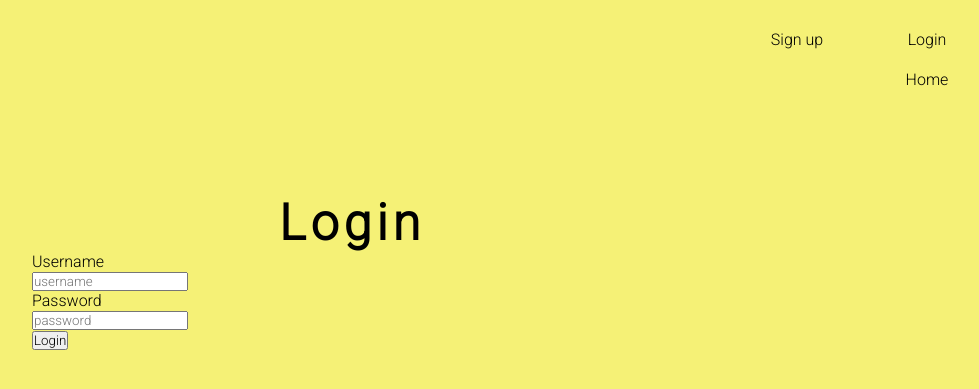
After one commit to CarlosLopez98/Temporizador, a Flask app: page /login in a window 1280 px wide. The commit adds this page. Shown: the top 389 px of the page, without its empty margins (288-1267 px from the left). Run offline with Flask 2, Linux system fonts and the light colour scheme; some libraries are stand-ins or nearby versions.

Commit message:
Formulario de logueo

```diff
--- /dev/null
+++ b/app/forms.py
@@ -0,0 +1,60 @@
+from wtforms import Form
+from wtforms import validators
+from wtforms import StringField, PasswordField, BooleanField, HiddenField, TextAreaField
+from wtforms.fields.html5 import EmailField
+
+from .models import User
+
+
+def lenght_honeypot(form, field):
+    if len(field.data) > 0:
+        raise validators.ValidationError('Solo los humanos pueden completar este registro!')
+
+
+class LoginForm(Form):
+    username = StringField('Username', [
+        validators.length(min=4, max=50, message='El campo debe tener entre 4 y 50 caracteres.'),
+    ])
+    password = PasswordField('Password', [
+        validators.Required(message='El email es requerido.'),
+    ])
+
+class RegisterForm(Form):
+    username = StringField('Username', [
+        validators.length(min=4, max=50)
+    ])
+    email = EmailField('Email', [
+     validators.length(min=6, max=100, message='El campo debe tener entre 4 y 50 caracteres.'),
+     validators.Required(message='El email es requerido.'),
+     validators.Email(message='Ingrese un email válido.')
+    ])
+    password = PasswordField('Password', [
+        validators.Required(message='El password es requerido.'),
+        validators.EqualTo('confirm_password', message='La contraseña no coincide')
+    ])
+    confirm_password = PasswordField('Confirm password')
+    accept = BooleanField('Acepto términos y condiciones', [
+        validators.DataRequired()
+    ])
+    honeypot = HiddenField('', [ lenght_honeypot])
+
+
+    def validate_username(self, username):
+        if User.get_by_username(username.data):
+            raise validators.ValidationError('El username ya se encuentra registrado.')
+
+    def validate_email(self, email):
+        if User.get_by_email(email.data):
+            raise validators.ValidationError('El email ya se encuentra registrado.')
+
+    # Sobreescritura del metodo validate
+    def validate(self):
+        if not Form.validate(self):
+            return False
+
+        # Validaciones propias
+        if len(self.password.data) < 4:
+            self.password.errors.append('El password es demasiado corto.')
+            return False
+
+        return True
--- a/app/static/css/estilos.css
+++ b/app/static/css/estilos.css
@@ -10,14 +10,47 @@ body {
 
 h1 {
   text-align: center;
-  margin-top: 70px;
+  margin-top: 20px;
   font-size: 50px;
   letter-spacing: 5px;
 }
 
+/* Barra de navegacion */
+.navbar {
+  display: inline-block;
+  width: 30%;
+  margin-left: 70%;
+  margin-top: 20px;
+  margin-bottom: 20px;
+}
+
+.navbar ul {
+  float: right;
+}
+
+.navbar ul li {
+  list-style: none;
+  float: right;
+  width: 130px;
+  height: 30px;
+  padding-top: 10px;
+  text-align: center;
+}
+
+.navbar ul li:hover {
+  background: #eae42d;
+  cursor: pointer;
+}
+
+a {
+  text-decoration: none;
+  color: #000;
+}
+
 .params {
   width: 50%;
-  margin: 50px auto;
+  margin: 40px auto;
+  margin-top: 70px;
 }
 
 .params .caja-form {
--- /dev/null
+++ b/app/templates/auth/login.html
@@ -0,0 +1,25 @@
+{% extends 'base.html' %}
+{% from 'helpers/_forms.html' import render_field%}
+
+{% block title %} {{ title }} {% endblock %}
+
+{% block content %}
+  <div class="params">
+    <h1>Login</h1>
+    <form method="POST">
+      <input type="hidden" name="csrf_token" value="{{ csrf_token() }}"/>
+
+      <div class="form-group">
+        {{ render_field(form.username, class='form-control', placeholder='username') }}
+      </div>
+
+      <div class="form-group">
+        {{ render_field(form.password, class='form-control', placeholder='password') }}
+      </div>
+
+      <button type="submit" class="btn btn-primary" name="button">
+        Login
+      </button>
+    </form>
+  </div>
+{% endblock %}
--- a/app/templates/base.html
+++ b/app/templates/base.html
@@ -4,11 +4,25 @@
   <meta charset="UTF-8">
   <meta name="viewport" content="width=device-width, initial-scale=1.0">
   <meta http-equiv="X-UA-Compatible" content="ie=edge">
-  <title>{% block title %}{% endblock %}</title>
+  <title>{% block title %}{% endblock %} - Temporizador</title>
   <link href="https://fonts.googleapis.com/css2?family=Roboto:wght@300&display=swap" rel="stylesheet">
   <link rel="stylesheet" href="{{ url_for('static', filename='css/estilos.css') }}">
 </head>
 <body>
+  <div class="navbar">
+    <ul>
+      <li>
+        <a href="{{ url_for('page.login') }}">Login</a>
+      </li>
+      <li>
+        <a href="">Sign up</a>
+      </li>
+      <li>
+        <a href="{{ url_for('page.index') }}">Home</a>
+      </li>
+    </ul>
+  </div>
+
   {% block content %}
   {% endblock %}
 </body>
--- a/app/templates/errors/404.html
+++ b/app/templates/errors/404.html
@@ -1,4 +1,6 @@
 {% extends 'base.html' %}
+
+{% block title %} {{ title }} {% endblock %}
 
 {% block content %}
   <h1>Página no encontrada</h1>
--- /dev/null
+++ b/app/templates/helpers/_forms.html
@@ -0,0 +1,12 @@
+{% macro render_field(field) %}
+  <dt>{{ field.label }}</dt>
+  <dd>{{ field(**kwargs)|safe }}
+  {% if field.errors %}
+    <ul class="errors">
+    {% for error in field.errors %}
+      <li class="text-danger" style="list-style:none">{{ error }}</li>
+    {% endfor %}
+    </ul>
+  {% endif %}
+  </dd>
+{% endmacro %}
--- a/app/templates/index.html
+++ b/app/templates/index.html
@@ -1,6 +1,9 @@
 {% extends 'base.html' %}
 
+{% block title %} {{ title }} {% endblock %}
+
 {% block content %}
+
   <h1>Temporizador</h1>
 
   <div class="params">
--- a/app/views.py
+++ b/app/views.py
@@ -1,15 +1,29 @@
 from flask import Blueprint
-from flask import render_template
+from flask import render_template, request, flash, redirect, url_for, abort
+from flask_login import login_user, logout_user, login_required, current_user
+from .forms import LoginForm, RegisterForm
+from .models import User, Work
+from . import login_manager
 
 
 page = Blueprint('page', __name__)
 
+@login_manager.user_loader
+def load_user(id):
+    return User.get_by_id(id)
+
 @page.app_errorhandler(404)
 def page_not_found(error):
-    return render_template('errors/404.html'), 404
+    return render_template('errors/404.html', title='Error 404'), 404
 
 
 # ruta principal
 @page.route('/')
 def index():
     return render_template('index.html', title='Home')
+
+@page.route('/login', methods=['GET', 'POST'])
+def login():
+    form = LoginForm(request.form)
+
+    return render_template('auth/login.html', title='Login', form=form)
--- a/config.py
+++ b/config.py
@@ -1,6 +1,3 @@
-from decouple import config
-
-
 class Config:
     SECRET_KEY = 'llaveprovisional'
 
--- a/manage.py
+++ b/manage.py
@@ -1,5 +1,5 @@
 from app import create_app
-from app import db
+from app import db, User, Work
 from flask_script import Manager
 from flask_sqlalchemy import SQLAlchemy
 from config import config
```
Also changed, not shown: app/__init__.py (+10 -1 lines), app/models.py (+75 -0 lines), app/temporizador.sqlite3.
